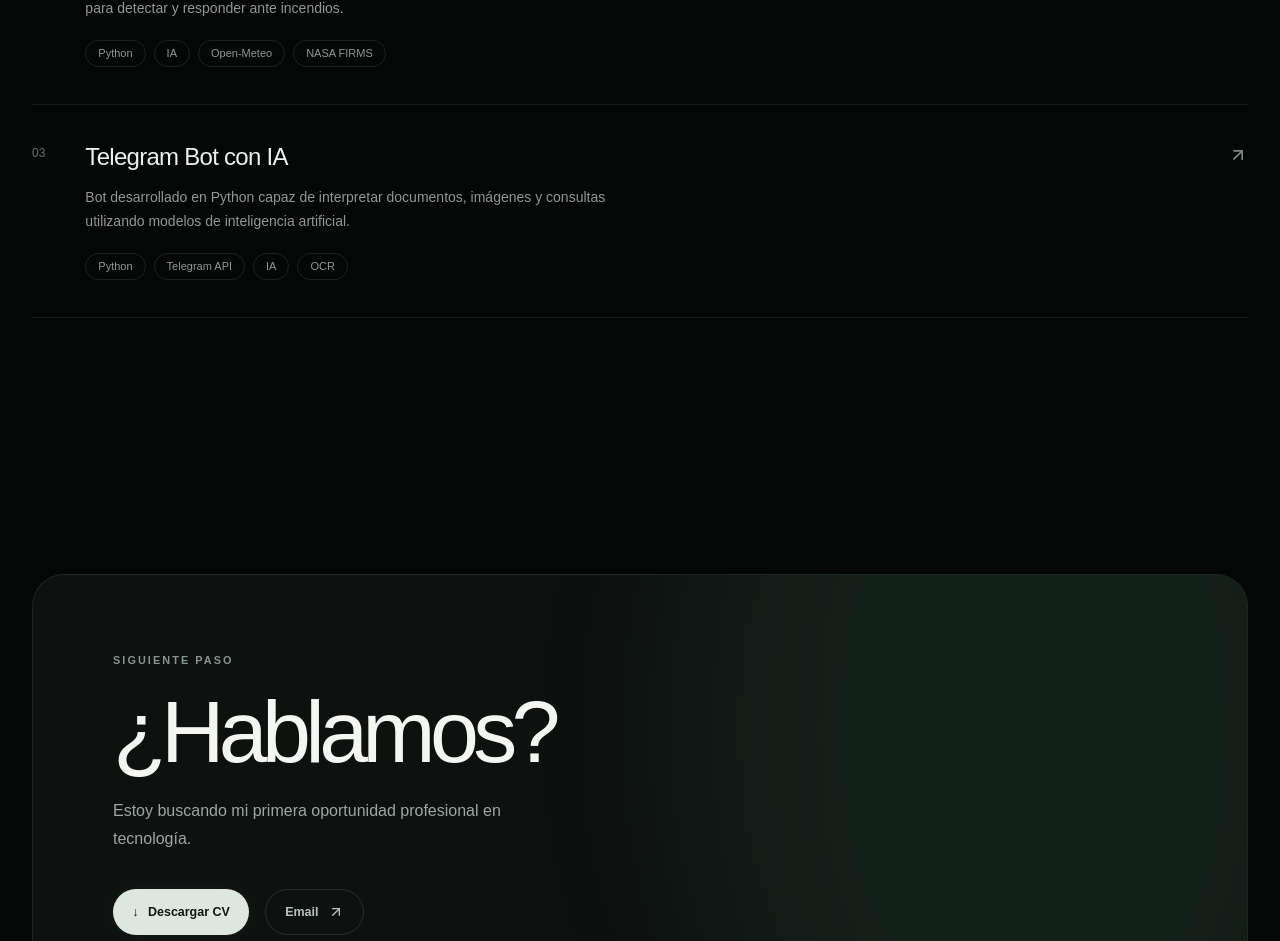
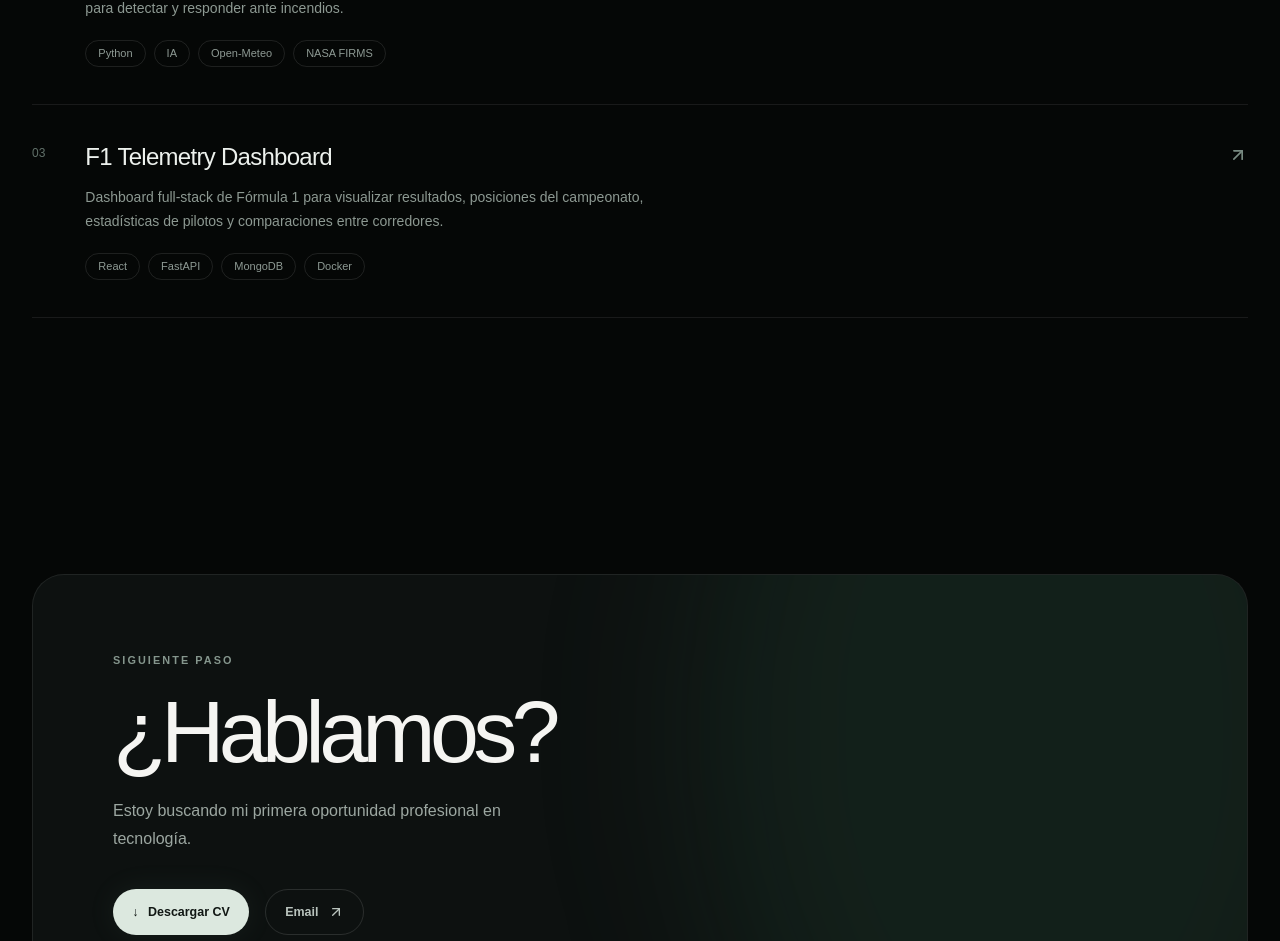
Before and after one commit to Tomi-Molina/tomas-molina-portfolio, a Next.js app: page / in a window 1280 px wide. Shown: the part 2333-3274 px from the top of the page. Built offline with nearby package versions, Linux system fonts and the light colour scheme.

Commit message:
feat: update project title and tech stack to F1 dashboard
Updated project title and tech stack for new dashboard project

V0-Chat-Id: nKShnZ094xf

```diff
--- a/data/projects.ts
+++ b/data/projects.ts
@@ -15,10 +15,10 @@ export const projects = [
   },
   {
     number: '03',
-    title: 'Telegram Bot con IA',
+    title: 'F1 Telemetry Dashboard',
     description:
-      'Bot desarrollado en Python capaz de interpretar documentos, imágenes y consultas utilizando modelos de inteligencia artificial.',
-    technologies: ['Python', 'Telegram API', 'IA', 'OCR'],
+      'Dashboard full-stack de Fórmula 1 para visualizar resultados, posiciones del campeonato, estadísticas de pilotos y comparaciones entre corredores.',
+    technologies: ['React', 'FastAPI', 'MongoDB', 'Docker'],
   },
 ] as const
 
```
